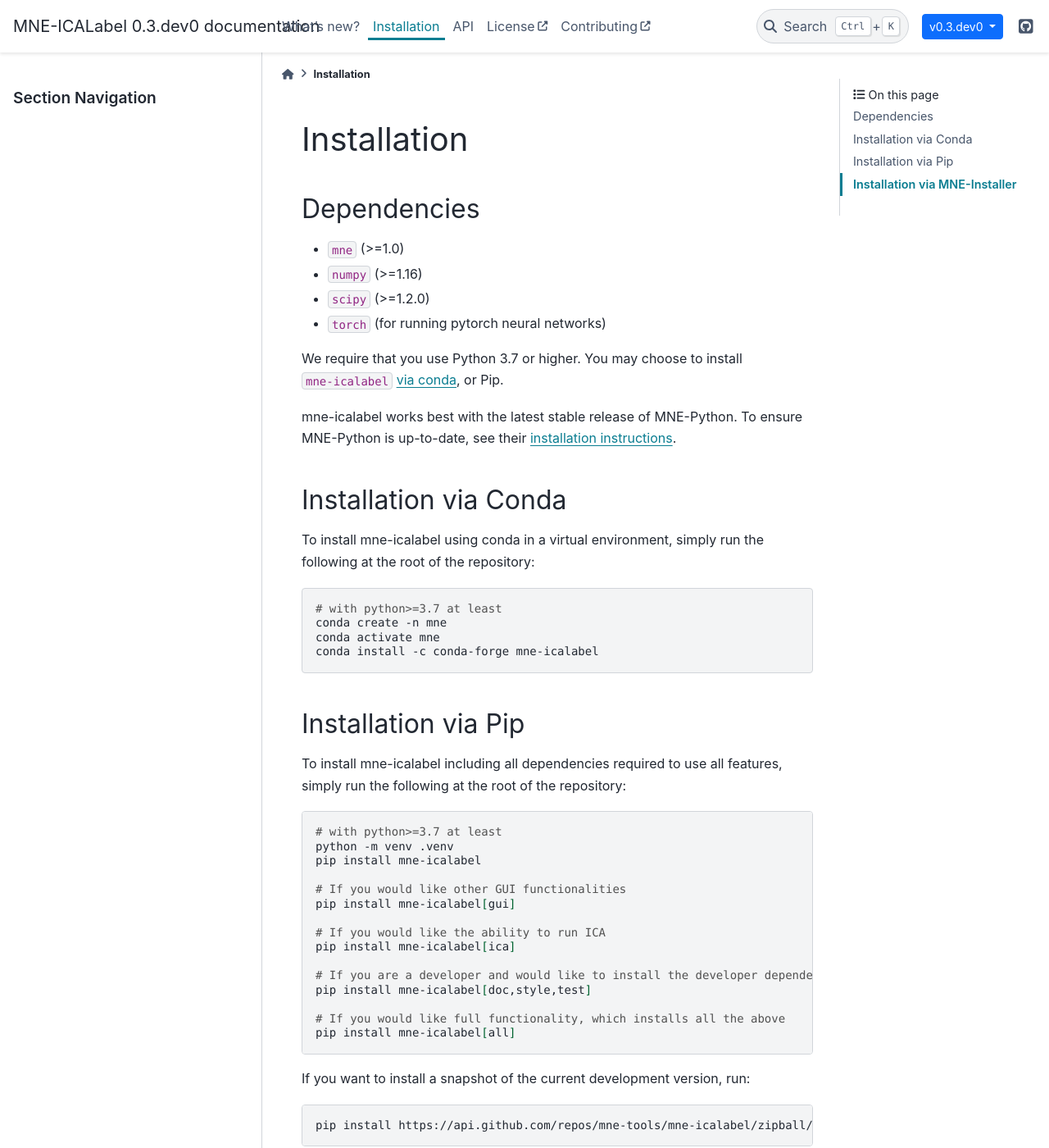
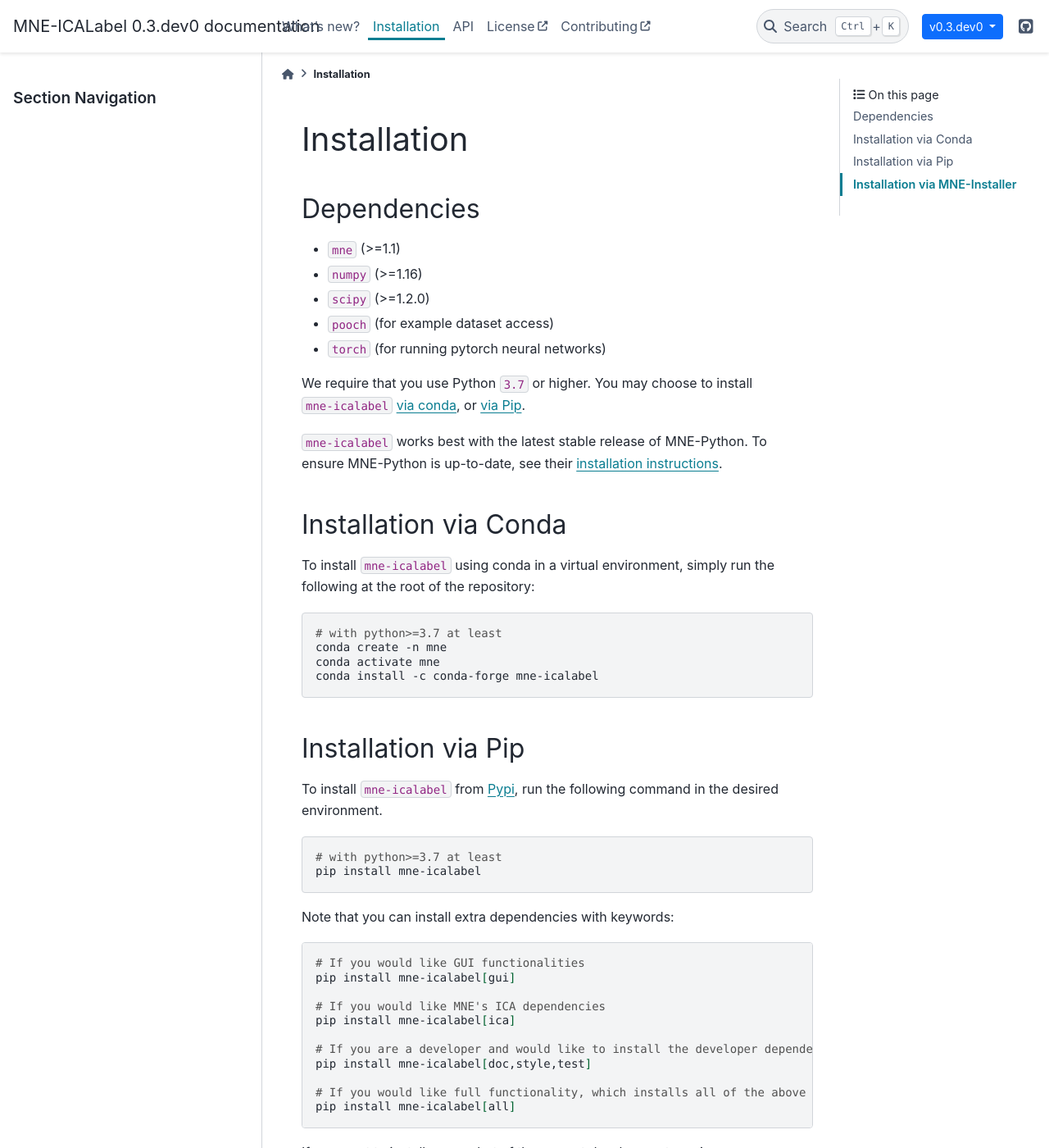
Before and after one commit to mne-tools/mne-icalabel, a Sphinx documentation site: the page built from doc/install.rst, in a window 1280 px wide and 1400 px high. Shown: the whole window at 82% size. Built offline with Sphinx 7.4.7 and the PyData theme 0.15.4, drawn with Linux system fonts in a browser that asks for light colours; pages that are not in the unit, such as notebooks, are missing from menus; the version number is read from the project's files by our own code; some of the changed text lies outside the part shown.

Commit message:
better install doc

```diff
--- a/doc/install.rst
+++ b/doc/install.rst
@@ -6,23 +6,24 @@ Installation
 Dependencies
 ------------
 
-* ``mne`` (>=1.0)
+* ``mne`` (>=1.1)
 * ``numpy`` (>=1.16)
 * ``scipy`` (>=1.2.0)
+* ``pooch`` (for example dataset access)
 * ``torch`` (for running pytorch neural networks)
 
-We require that you use Python 3.7 or higher.
-You may choose to install ``mne-icalabel`` `via conda <#Installation via conda>`_,
-or Pip.
+We require that you use Python ``3.7`` or higher.
+You may choose to install ``mne-icalabel`` `via conda <#Installation via Conda>`_,
+or `via Pip <#Installation via Pip>`_.
 
-mne-icalabel works best with the latest stable release of MNE-Python. To ensure
+``mne-icalabel`` works best with the latest stable release of MNE-Python. To ensure
 MNE-Python is up-to-date, see their `installation instructions <https://mne.tools/stable/install/index.html>`_.
 
 
 Installation via Conda
 ----------------------
 
-To install mne-icalabel using conda in a virtual environment,
+To install ``mne-icalabel`` using conda in a virtual environment,
 simply run the following at the root of the repository:
 
 .. code-block:: bash
@@ -36,32 +37,35 @@ simply run the following at the root of the repository:
 Installation via Pip
 --------------------
 
-To install mne-icalabel including all dependencies required to use all features,
-simply run the following at the root of the repository:
+To install ``mne-icalabel`` from `Pypi <https://pypi.org/project/mne-icalabel/>`_,
+run the following command in the desired environment.
 
 .. code-block:: bash
 
     # with python>=3.7 at least
-    python -m venv .venv
     pip install mne-icalabel
 
-    # If you would like other GUI functionalities
+Note that you can install extra dependencies with keywords:
+
+.. code-block:: bash
+
+    # If you would like GUI functionalities
     pip install mne-icalabel[gui]
 
-    # If you would like the ability to run ICA
+    # If you would like MNE's ICA dependencies
     pip install mne-icalabel[ica]
 
     # If you are a developer and would like to install the developer dependencies
     pip install mne-icalabel[doc,style,test]
 
-    # If you would like full functionality, which installs all the above
+    # If you would like full functionality, which installs all of the above
     pip install mne-icalabel[all]
 
 If you want to install a snapshot of the current development version, run:
 
 .. code-block:: bash
 
-   pip install https://api.github.com/repos/mne-tools/mne-icalabel/zipball/main
+   pip install git+https://github.com/mne-tools/mne-icalabel
 
 To check if everything worked fine, the following command should not give any
 error messages:
@@ -72,5 +76,6 @@ error messages:
 
 Installation via MNE-Installer
 ------------------------------
+
 Since MNE v1.0, there is now a standalone MNE installer, which can also optionally install
-MNE-ICALabel! See `MNE page <https://mne.tools/stable/install/installers.html>`_ for more information.
+``mne-icalabel``! See `MNE page <https://mne.tools/stable/install/installers.html>`_ for more information.
```
